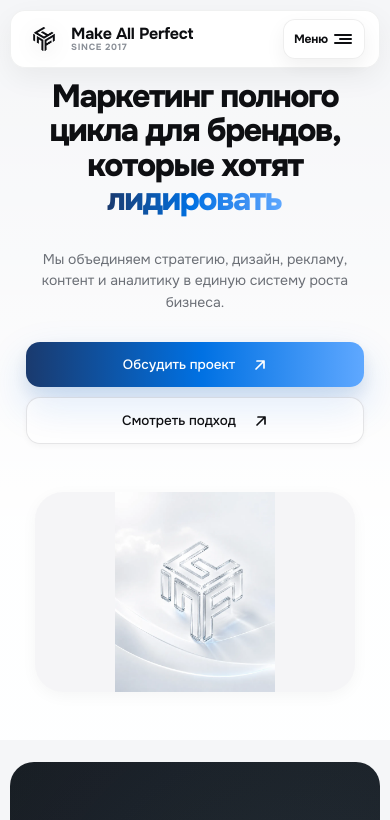
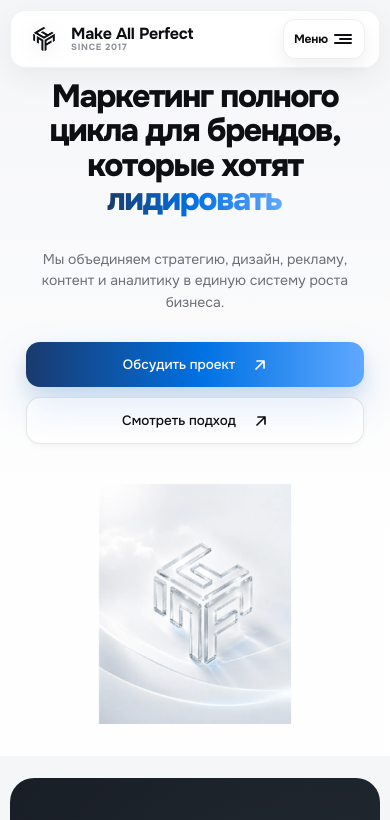
Before and after one commit to makeallperfectcompany/map2, a Next.js app: page / in a window 390 px wide. Shown: the top 820 px of the page. Built offline with nearby package versions, Linux system fonts and the light colour scheme.

Commit message:
fix mobile brand divider: full viewport width, no frame/border, clean background

```diff
--- a/src/components/sections/HeroSection.module.css
+++ b/src/components/sections/HeroSection.module.css
@@ -285,18 +285,13 @@
 @media (max-width: 768px) {
   .mobileHeroDivider {
     display: block;
-    width: 100%;
-    max-width: 320px;
-    height: 200px;
-    margin: 32px auto 16px;
-    border-radius: 28px;
-    overflow: hidden;
-    background-color: #f5f5f7;
+    width: 100vw;
+    height: 240px;
+    margin: 24px calc(-50vw + 50%) 0;
     background-image: url("/images/hero/hero-logo-mob.webp");
     background-repeat: no-repeat;
     background-position: center center;
     background-size: contain;
-    box-shadow: 0 4px 16px rgba(0, 0, 0, 0.04);
   }
 }
 
```
